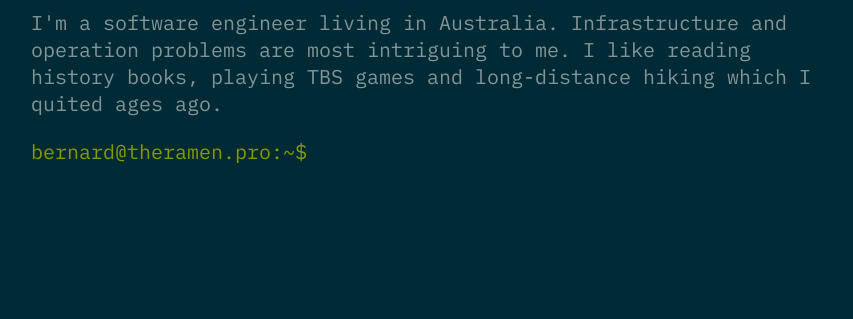
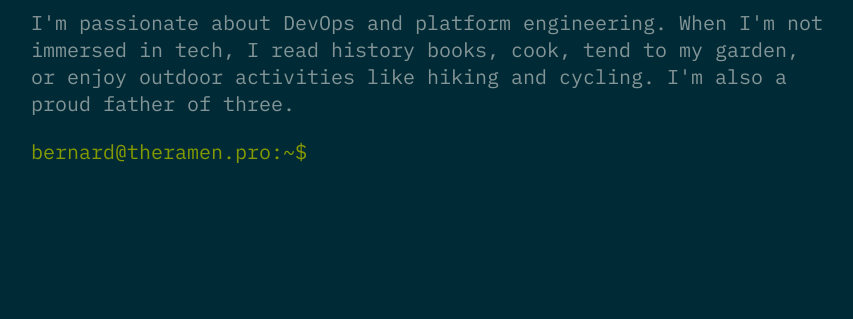
Before and after one commit to bernardzzz/homepage, a website with bundled scripts: page index.html in a window 1280 px wide. Shown: the part 521-840 px from the top of the page, without its empty margins (209-1062 px from the left). Built offline with nearby package versions, Linux system fonts and the light colour scheme.

Commit message:
docs: update about me section

```diff
--- a/index.html
+++ b/index.html
@@ -53,8 +53,7 @@
     About Me
 </h2>
 <p>
-    I'm a software engineer living in Australia. Infrastructure and operation problems are most intriguing to me. I like
-    reading history books, playing TBS games and long-distance hiking which I quited ages ago.
+    I'm passionate about DevOps and platform engineering. When I'm not immersed in tech, I read history books, cook, tend to my garden, or enjoy outdoor activities like hiking and cycling. I'm also a proud father of three.
 </p>
 <div id="terminal-container" class="terminal-history"></div>
 </div>
```
